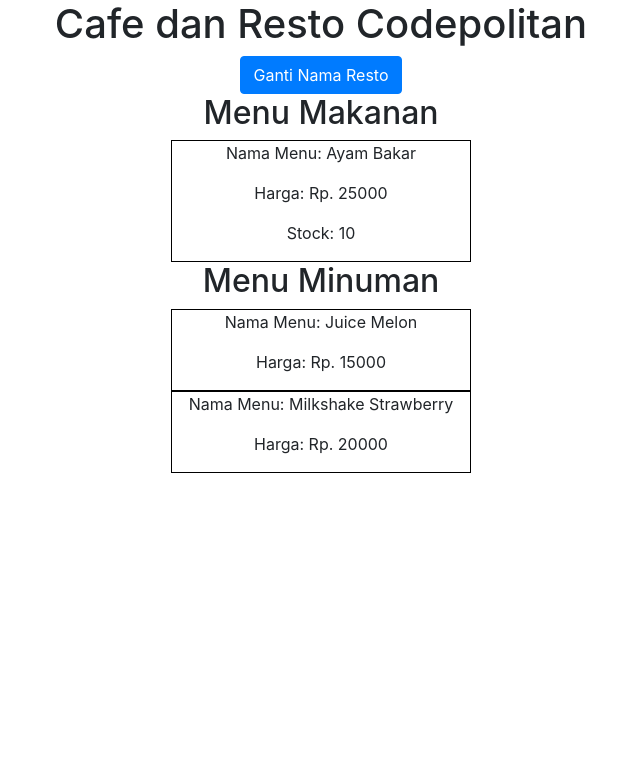
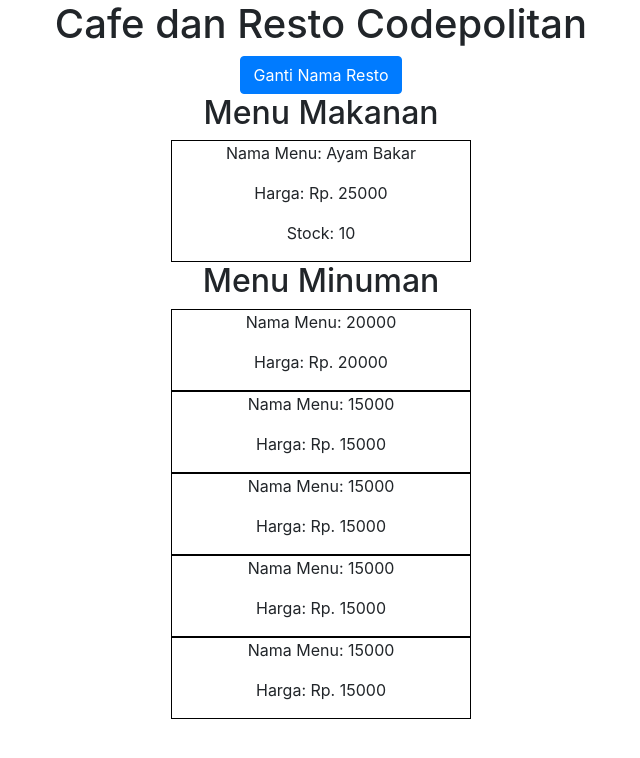
Before and after one commit to ramadhanmuh/belajar-react-js-codepolitan, a React (Create React App) app: page / in a window 1280 px wide. Shown: the top 758 px of the page, without its empty margins (319-959 px from the left). Built offline with nearby package versions, Linux system fonts and the light colour scheme.

Commit message:
Belajar render list

```diff
--- a/src/App.js
+++ b/src/App.js
@@ -19,6 +19,33 @@ class App extends Component {
           nama: 'Nasi Goreng',
           harga: 22000,
           stock: 0
+        }
+      ],
+      menuMinuman: [
+        {
+          id: 1,
+          nama: 'Juice Melon',
+          harga: 20000
+        },
+        {
+          id: 2,
+          nama: 'Milkshake Strawberry',
+          harga: 15000
+        },
+        {
+          id: 3,
+          nama: 'Juice Tomat',
+          harga: 15000
+        },
+        {
+          id: 4,
+          nama: 'Juice Mangga',
+          harga: 15000
+        },
+        {
+          id: 5,
+          nama: 'Juice Alpukat',
+          harga: 15000
         }
       ]
     }
@@ -52,8 +79,9 @@ class App extends Component {
         />
 
         <h2>Menu Minuman</h2>
-        <MenuMinuman namaMenu={"Juice Melon"} hargaMenu={15000} />
-        <MenuMinuman namaMenu={"Milkshake Strawberry"} hargaMenu={20000} />
+        { this.state.menuMinuman.map((menu, index) =>
+          <MenuMinuman key={menu.id} namaMenu={menu.harga} hargaMenu={menu.harga} />
+          )}
       </div>
     );
   }
```
